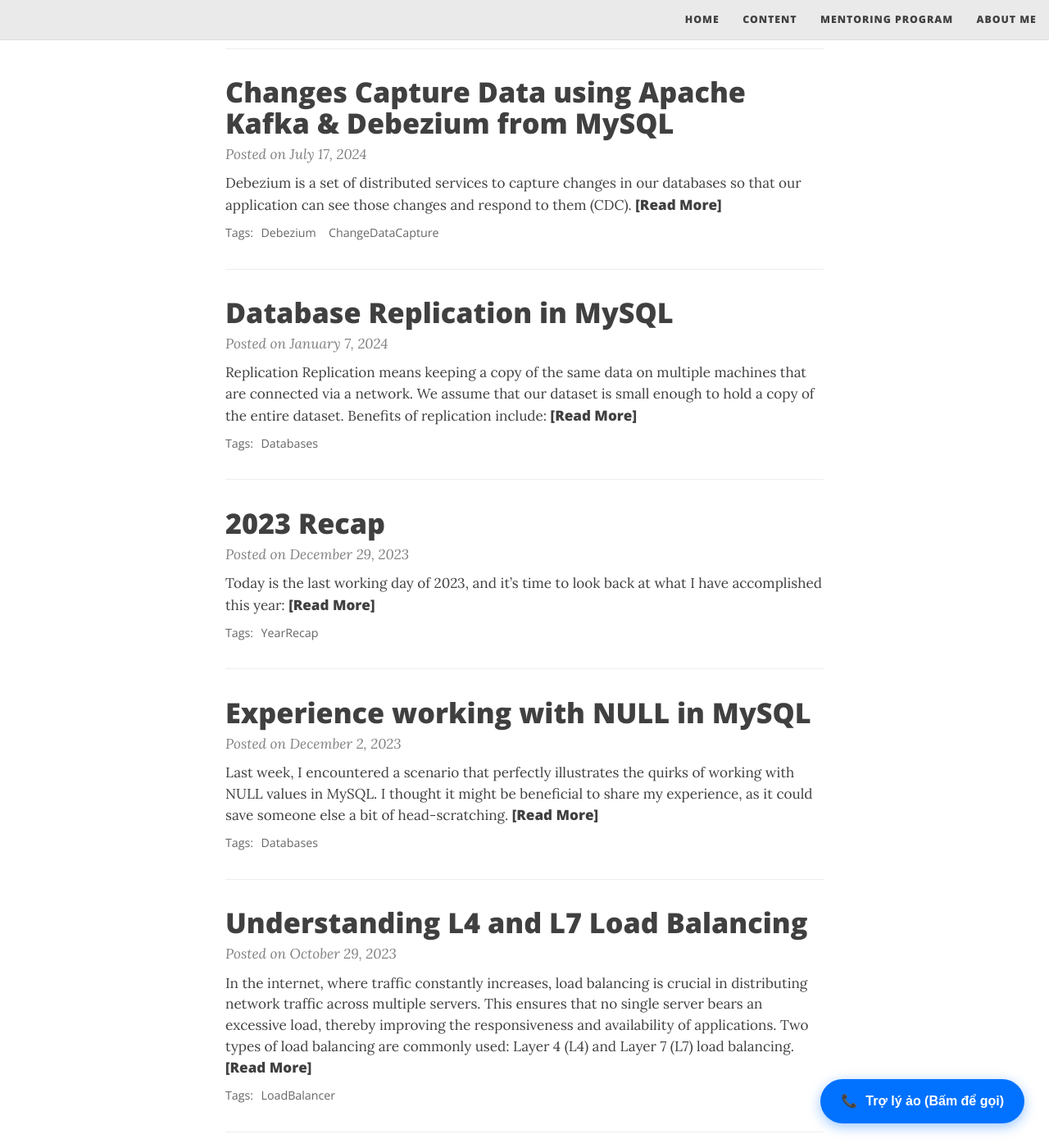
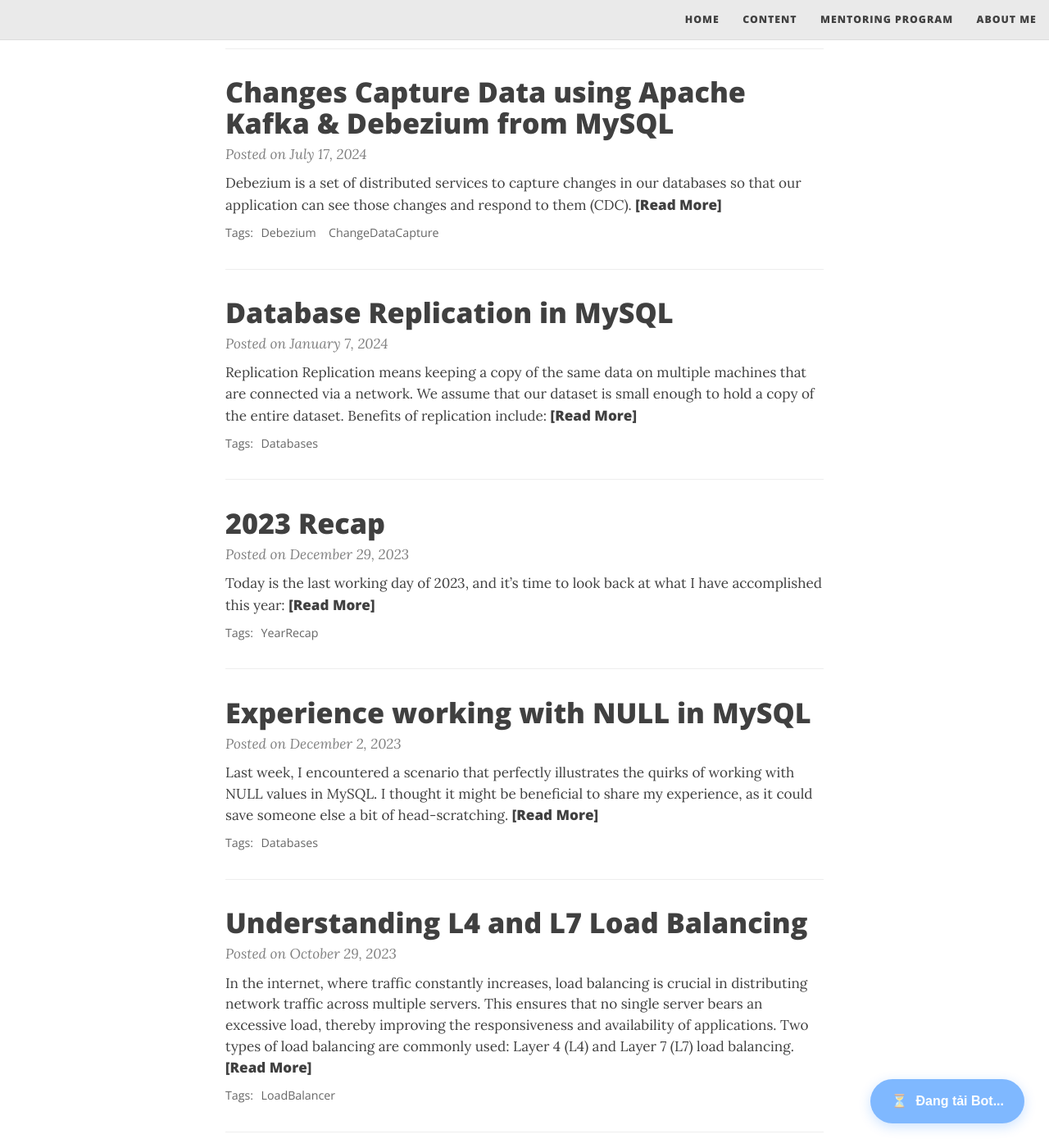
Before and after one commit to thachlp/thachlp.github.io, a Jekyll site: the page built from index.html, in a window 1280 px wide and 1400 px high, scrolled down 551 px. Shown: the whole window at 82% size. Built offline with Jekyll 4.4.1, drawn with Linux system fonts in a browser that asks for light colours; nearby versions of some CDN libraries; the list of posts is cut into pages by our own code; some of the changed lines change nothing that is shown.

Commit message:
Improve Vapi button loading and initialization UX

```diff
--- a/_layouts/home.html
+++ b/_layouts/home.html
@@ -111,37 +111,64 @@
         padding: 15px 25px; font-size: 16px; font-weight: bold;
         box-shadow: 0 4px 15px rgba(0, 114, 255, 0.4); cursor: pointer;
         display: flex; align-items: center; gap: 10px; font-family: sans-serif;
-        transition: all 0.3s;
+        transition: all 0.3s; opacity: 0.5; pointer-events: none; /* Khóa nút chờ tải */
     }
-    #vapi-btn:hover { transform: scale(1.05); }
+    #vapi-btn.ready { opacity: 1; pointer-events: auto; background: #00c6ff; }
     #vapi-btn.active { background: #ff4b2b; animation: pulse 2s infinite; }
     @keyframes pulse { 0% { box-shadow: 0 0 0 0 rgba(255, 75, 43, 0.7); } 70% { box-shadow: 0 0 0 10px rgba(255, 75, 43, 0); } }
 </style>
 
 <button id="vapi-btn">
-    <span id="vapi-icon">📞</span>
-    <span id="vapi-text">Trợ lý ảo (Bấm để gọi)</span>
+    <span id="vapi-icon">⏳</span>
+    <span id="vapi-text">Đang tải Bot...</span>
 </button>
 
-<script type="module">
-    // Dùng import trực tiếp từ CDN (Cách này bypass được nhiều lỗi loader cũ)
-    import Vapi from 'https://cdn.jsdelivr.net/npm/@vapi-ai/web@latest/+esm';
+<script src="https://cdn.jsdelivr.net/npm/@vapi-ai/web/dist/vapi-web.js"></script>
 
+<script>
+    // --- CẤU HÌNH ---
     const VAPI_PUBLIC_KEY = 'b7fd248d-b5de-4f37-ae8e-50f09509e983';
     const VAPI_ASSISTANT_ID = '4aae4bca-2024-4336-9bdb-6f0627a21280';
+    // ---------------
 
-    let vapi = null;
-    const btn = document.getElementById('vapi-btn');
-    const btnText = document.getElementById('vapi-text');
-    const btnIcon = document.getElementById('vapi-icon');
+    var vapi = null;
+    var btn = document.getElementById('vapi-btn');
+    var btnText = document.getElementById('vapi-text');
+    var btnIcon = document.getElementById('vapi-icon');
 
-    // Khởi tạo
-    try {
-        vapi = new Vapi(VAPI_PUBLIC_KEY);
-        console.log("Vapi Module đã tải thành công!");
+    // Hàm kiểm tra và khởi tạo
+    function initVapiSystem() {
+        // Kiểm tra xem thư viện đã vào window chưa
+        if (!window.Vapi) {
+            console.log("Đang đợi thư viện Vapi...");
+            // Thử lại sau 500ms nếu mạng chậm
+            setTimeout(initVapiSystem, 500);
+            return;
+        }
 
-        // Xử lý sự kiện bấm nút
-        btn.onclick = () => {
+        try {
+            console.log("Tìm thấy thư viện Vapi!", window.Vapi);
+
+            // KHỞI TẠO: Gọi trực tiếp từ window để tránh nhầm lẫn
+            vapi = new window.Vapi(VAPI_PUBLIC_KEY);
+
+            // Mở khóa nút
+            btn.classList.add('ready');
+            btnIcon.innerText = "📞";
+            btnText.innerText = "Trợ lý ảo";
+            console.log("Vapi khởi động thành công!");
+
+            setupEvents();
+
+        } catch (err) {
+            console.error("Lỗi khởi tạo nghiêm trọng:", err);
+            btnText.innerText = "Lỗi Code";
+            alert("Chi tiết lỗi: " + err.message);
+        }
+    }
+
+    function setupEvents() {
+        btn.onclick = function() {
             if (btn.classList.contains('active')) {
                 vapi.stop();
             } else {
@@ -150,7 +177,6 @@
             }
         };
 
-        // Lắng nghe sự kiện
         vapi.on('call-start', () => {
             btn.classList.add('active');
             btnIcon.innerText = "mic";
@@ -167,13 +193,13 @@
         vapi.on('speech-end', () => btnText.innerText = "Mời bạn nói...");
 
         vapi.on('error', (e) => {
-            console.error(e);
+            console.error("Vapi Error:", e);
+            btn.classList.remove('active');
             btnText.innerText = "Lỗi kết nối";
-            btn.classList.remove('active');
         });
+    }
 
-    } catch (err) {
-        console.error("Lỗi khởi tạo Vapi:", err);
-        btnText.innerText = "Lỗi tải Module";
-    }
+    // Chạy hàm khởi tạo sau khi trang load xong
+    window.onload = initVapiSystem;
+
 </script>
```
